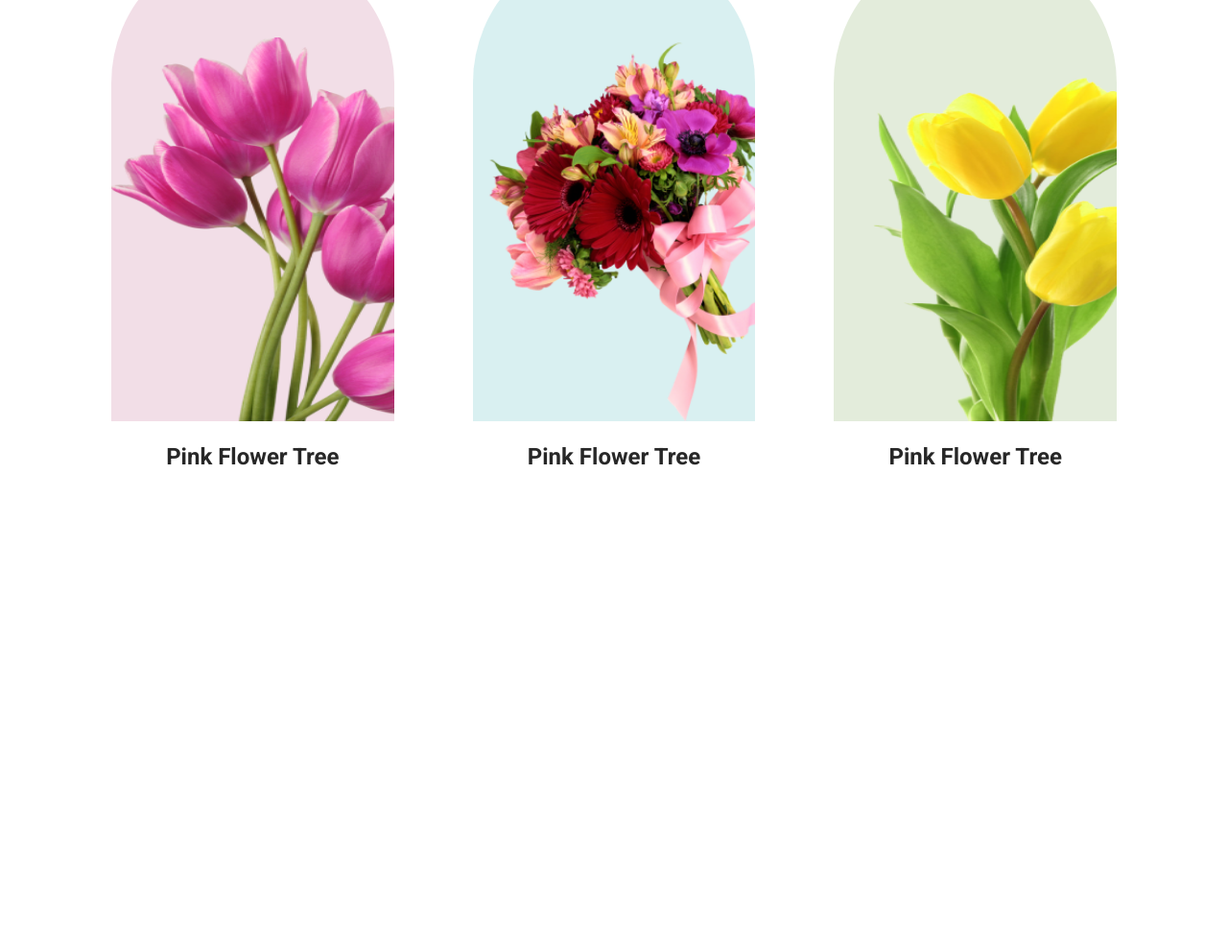
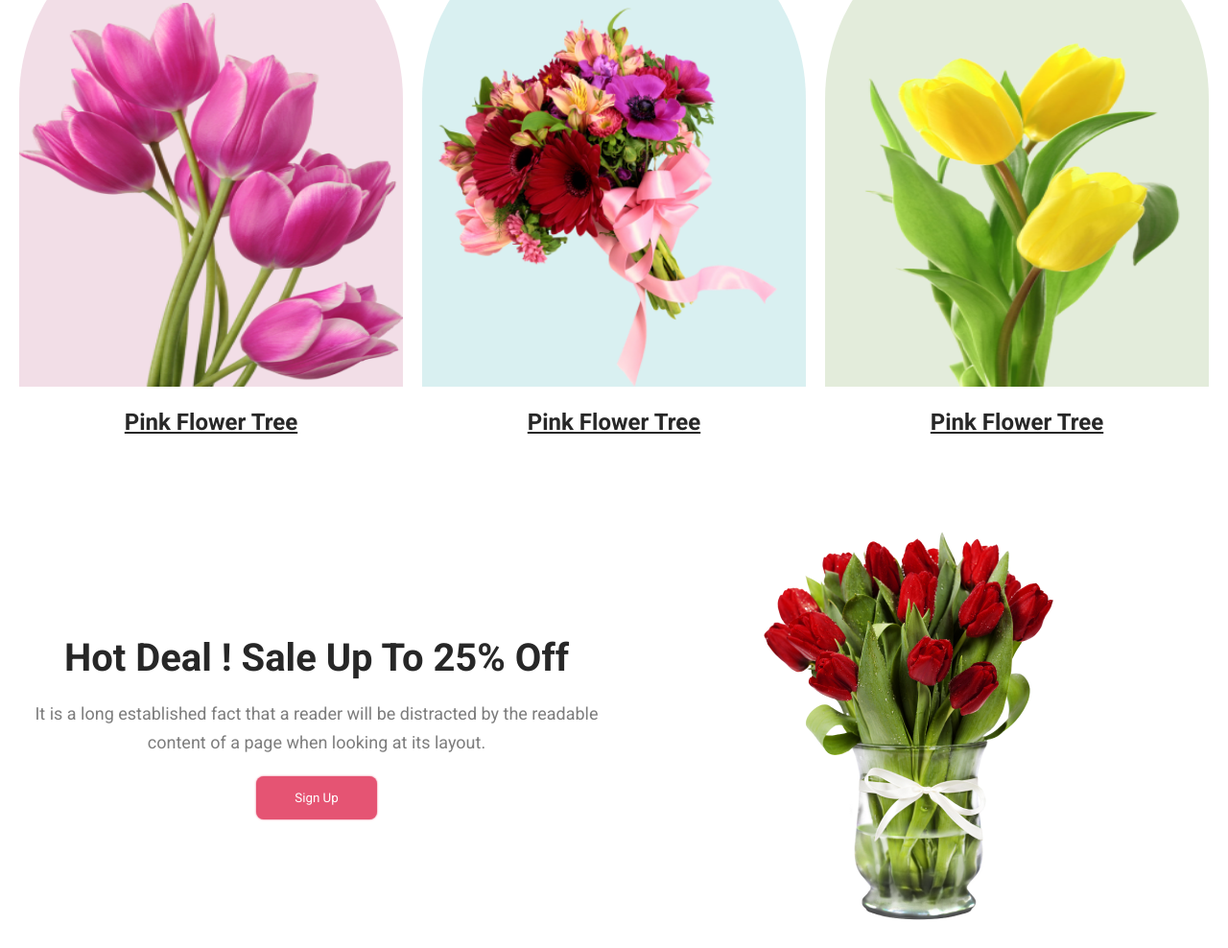
Before and after one commit to nafisaali0/assignment-1-pgh, a plain HTML site: page index.html in a window 1280 px wide. Shown: the part 1255-2243 px from the top of the page at 96% size. Before the commit the page ends 1865 px from the top, so only its background shows below. Drawn offline with Linux system fonts and the light colour scheme.

Commit message:
add sign up sectionp

```diff
--- a/index.html
+++ b/index.html
@@ -50,8 +50,8 @@
     <section class="feature-section">
         <div class="container feature-content">
             <div class="section-heading">
-                 <h2>Our Featured Flowers</h2>
-                 <p>
+                <h2>Our Featured Flowers</h2>
+                <p>
                     It is a long established fact that a reader will be
                     distracted by the readable content of a page when looking
                     at its layout.
@@ -86,6 +86,20 @@
         </div>
     </section>
     <!-- featured section end -->
+    <!-- sign up section start -->
+    <section class="signup-section section-mg">
+        <div class="container signup-content">
+            <div class="signup-left">
+                <h2>Hot Deal ! Sale Up To 25% Off</h2>
+                <p>It is a long established fact that a reader will be distracted by the readable content of a page when looking at its layout.</p>
+                <button class="btn-primary">Sign Up</button>
+            </div>
+            <div class="signup-right">
+                <img src="images/pngwing 8.png" alt="flower-vase">
+            </div>
+        </div>
+    </section>
+    <!-- sign up section end-->
 </body>
 
 </html>
--- a/style.css
+++ b/style.css
@@ -26,12 +26,11 @@ h2 {
 }
 h3 {
   color: #272727;
-  /* text-align: center; */
   font-size: 24px;
   font-style: normal;
   font-weight: 700;
   line-height: 35px;
-  /* text-decoration-line: underline; */
+  text-decoration-line: underline;
 }
 p {
   color: rgba(39, 39, 39, 0.6);
@@ -52,23 +51,26 @@ span {
   color: #e55473;
 }
 .btn-primary {
-  background-color: var(--btn-primary);
+  background-color:#e55473;
   color: white;
   padding: 15px 40px;
   border-radius: 8px;
-  box-shadow: 0 0 2px var(--btn-primary);
+  box-shadow: 0 0 2px #e55473;
   border: none;
   margin-top: 20px;
+  cursor: pointer;
 }
 .container {
   max-width: 1580px;
-  /* max-width: 1920px; */
   margin-inline: auto;
   padding: 20px;
 }
 .section-heading {
   text-align: center;
   margin-top: 50px;
+}
+.section-mg{
+    margin-top: 50px;
 }
 /* nav start */
 nav {
@@ -91,10 +93,10 @@ footer h2 {
 .nav-btn {
   background: none;
   color: white;
-  border: 1px solid var(--btn-primary);
+  border: 1px solid #e55473;
 }
 .nav-btn:hover {
-  background-color: var(--btn-primary);
+  background-color:#e55473;
   color: white;
 }
 /* nav end */
@@ -115,27 +117,19 @@ footer h2 {
 }
 /* hero section end */
 /* featured section start */
-
-/* border-radius: 140px 140px 0 0; */
-
 .feature-card {
   display: flex;
-  gap: 50px;
+  justify-content: space-between;
   align-items: center;
-  margin-top: 20px;
-  padding: 80px;
-  /* background: #e55473; */
+  margin-top: 80px;
 }
 .ft-card {
-  padding: 16px;
   background: white;
-  border-radius: 0.25rem;
   overflow: hidden;
 }
 .ft-img {
   padding: 100px 0 0 0;
   overflow: hidden;
-  /* border-radius: 220px 220px 0 0; */
   border-radius: 300px 300px 0px 0px;
 }
 .ft-img > img {
@@ -152,8 +146,25 @@ footer h2 {
 .ft-img-three {
   background: rgba(71, 125, 17, 0.15);
 }
-.ft-text{
-    text-align: center;
-    margin-top: 20px;
+.ft-text {
+  text-align: center;
+  margin-top: 20px;
 }
 /* featured section end */
+/* sign up section start */
+.signup-content{
+    display: flex;
+    justify-content: space-between;
+    align-items: center;
+}
+.signup-left{
+    width: 50%;
+text-align: center;
+}
+.signup-right{
+    width: 50%;
+    display: flex;
+    justify-content: center;
+    align-self: center;
+}
+/* sign up section end */
```
